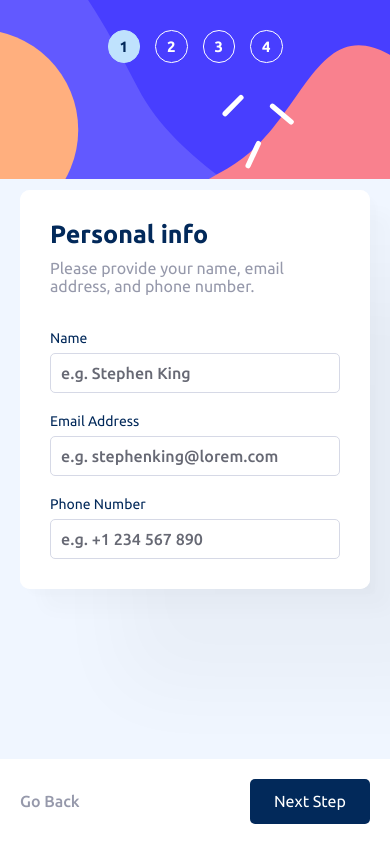
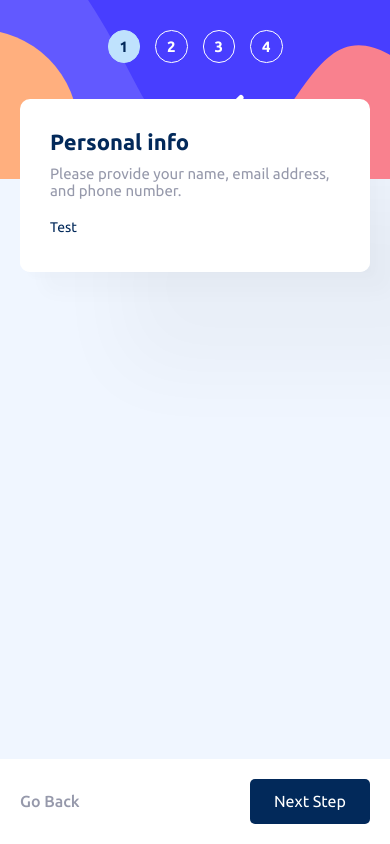
Before and after one commit to Salah1221/multi_step_form, a React (Vite) app: page /addons in a window 390 px wide. Built offline with nearby package versions, Linux system fonts and the light colour scheme.

Commit message:
Fixed some responsiveness issues

```diff
--- /dev/null
+++ b/src/Addons.jsx
@@ -0,0 +1,19 @@
+const Addons = () => {
+  return (
+    <div className="add-ons">
+      <div className="add-on">
+        <input
+          className="checkbox"
+          type="checkbox"
+          name=""
+          id="online-service"
+        />
+        <label className="box" htmlFor="online-service">
+          Test
+        </label>
+      </div>
+    </div>
+  );
+};
+
+export default Addons;
--- a/src/App.jsx
+++ b/src/App.jsx
@@ -1,5 +1,6 @@
 import { useState } from "react";
-import { Route, Routes, BrowserRouter } from "react-router-dom";
+import { Route, Routes } from "react-router-dom";
+import Addons from "./Addons";
 import Info from "./Info";
 import Plan from "./Plan";
 import Sidebar from "./Sidebar";
@@ -34,7 +35,7 @@ function App() {
         <Routes>
           <Route path="/" element={<Info />} />
           <Route path="/plan" element={<Plan />} />
-          <Route path="/addons" element={<Info />} />
+          <Route path="/addons" element={<Addons />} />
           <Route path="/summary" element={<Info />} />
         </Routes>
         <div className="nav-btns">
--- a/src/index.css
+++ b/src/index.css
@@ -22,14 +22,14 @@
   padding: 0;
 }
 
-input,
+input:not(.checkbox),
 button,
 label {
   font: inherit;
   display: block;
 }
 
-input {
+input:not(.checkbox) {
   width: 100%;
   font-weight: 500;
   border-radius: 7.5px;
@@ -75,7 +75,7 @@ h1 {
   margin-bottom: 10px;
 }
 
-p {
+.container p {
   color: var(--cool-gray);
   margin-bottom: 35px;
 }
@@ -289,6 +289,16 @@ p {
   transform: translateX(0);
 }
 
+.checkbox {
+  position: absolute;
+  opacity: 0;
+  height: 0;
+  width: 0;
+}
+
+.box {
+}
+
 @media (max-width: 950px) {
   .App {
     padding: 0;
@@ -315,20 +325,33 @@ p {
     position: static;
     z-index: 1;
   }
+  .nav-btns {
+    position: fixed;
+    bottom: 0;
+    right: 0;
+    left: 0;
+  }
 }
 
 @media (max-width: 720px) {
   h1 {
-    font-size: 25px;
+    font-size: 22px;
+  }
+  body {
+    align-items: flex-start;
   }
   .App {
     margin-inline: 20px;
     border-radius: 10px;
-    margin-top: -65px;
+    margin-top: 99px;
   }
   .container {
     width: 100%;
     padding: 30px;
+  }
+  .container p {
+    font-size: 15px;
+    margin-bottom: 20px;
   }
   .sidebar {
     gap: 15px;
@@ -340,6 +363,15 @@ p {
   }
   input:last-child {
     margin: 0;
+  }
+  .cards {
+    flex-direction: column;
+    gap: 15px;
+  }
+  .card {
+    flex-direction: row;
+    gap: 15px;
+    padding: 15px;
   }
   .next {
     border-radius: 5px;
```
